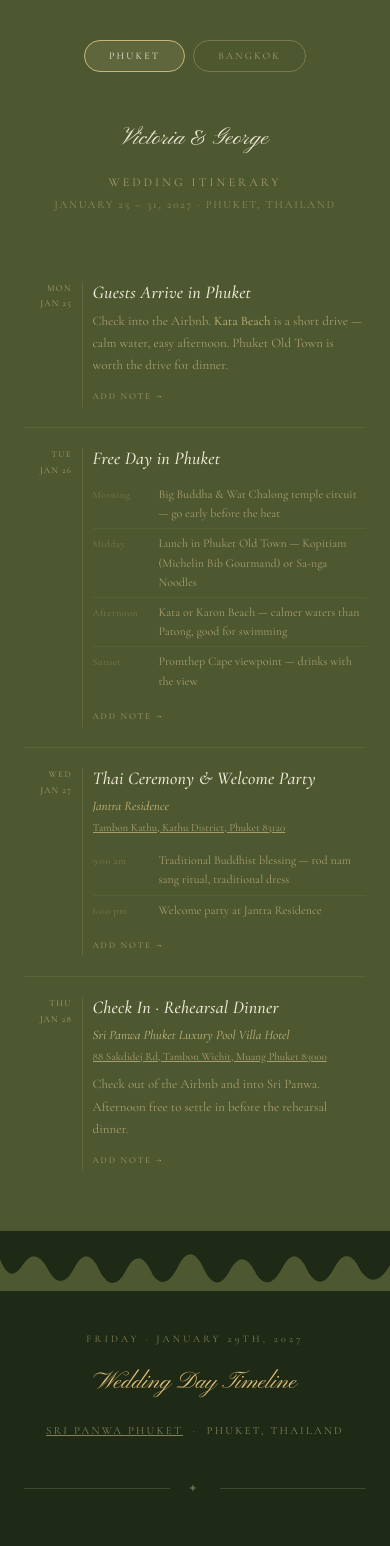
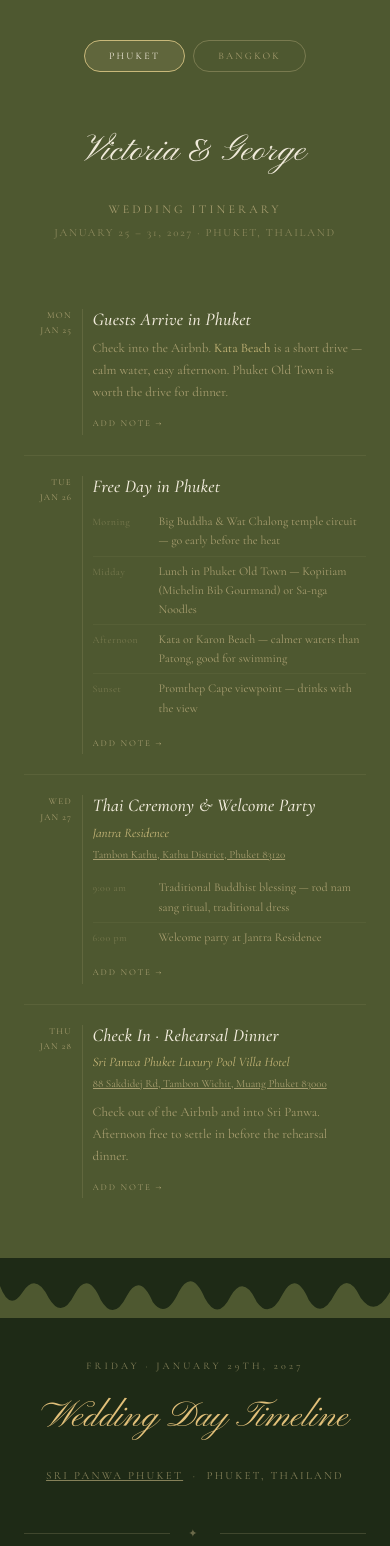
Before and after one commit to vanessakluong/victoria-george-wedding, a website built with Vite: page index.html in a window 390 px wide. Shown: the top 1546 px of the page. Built offline with nearby package versions, Linux system fonts and the light colour scheme.

Commit message:
Enlarge script headings on phones
Victoria & George, Wedding Day Timeline and My Trip Notes were stuck at
the 24px minimum on iPhones. New size clamp(24px, 10.75vw - 5.6px, 64px)
gives ~37px on a 402px iPhone while Wedding Day Timeline (the widest)
still fits on one line with margin at every width from 320px up.

Co-Authored-By: Claude Opus 5.5 <noreply@anthropic.com>

```diff
--- a/index.html
+++ b/index.html
@@ -56,7 +56,7 @@
 
     .script-heading {
       font-family: var(--font-script);
-      font-size: clamp(24px, 6vw, 64px);
+      font-size: clamp(24px, calc(10.75vw - 5.6px), 64px);
       color: var(--espresso);
       margin-bottom: 1.75rem;
       line-height: 2.2;
@@ -308,7 +308,7 @@
 
     .wedding-day-title {
       font-family: var(--font-script);
-      font-size: clamp(24px, 6vw, 64px);
+      font-size: clamp(24px, calc(10.75vw - 5.6px), 64px);
       color: #e2c07a;
       line-height: 1.3;
       padding-bottom: 0.15em;
```
Also changed, not shown: bangkok.html (+1 -1 lines), victoria-george-itinerary.html (+2 -2 lines).
